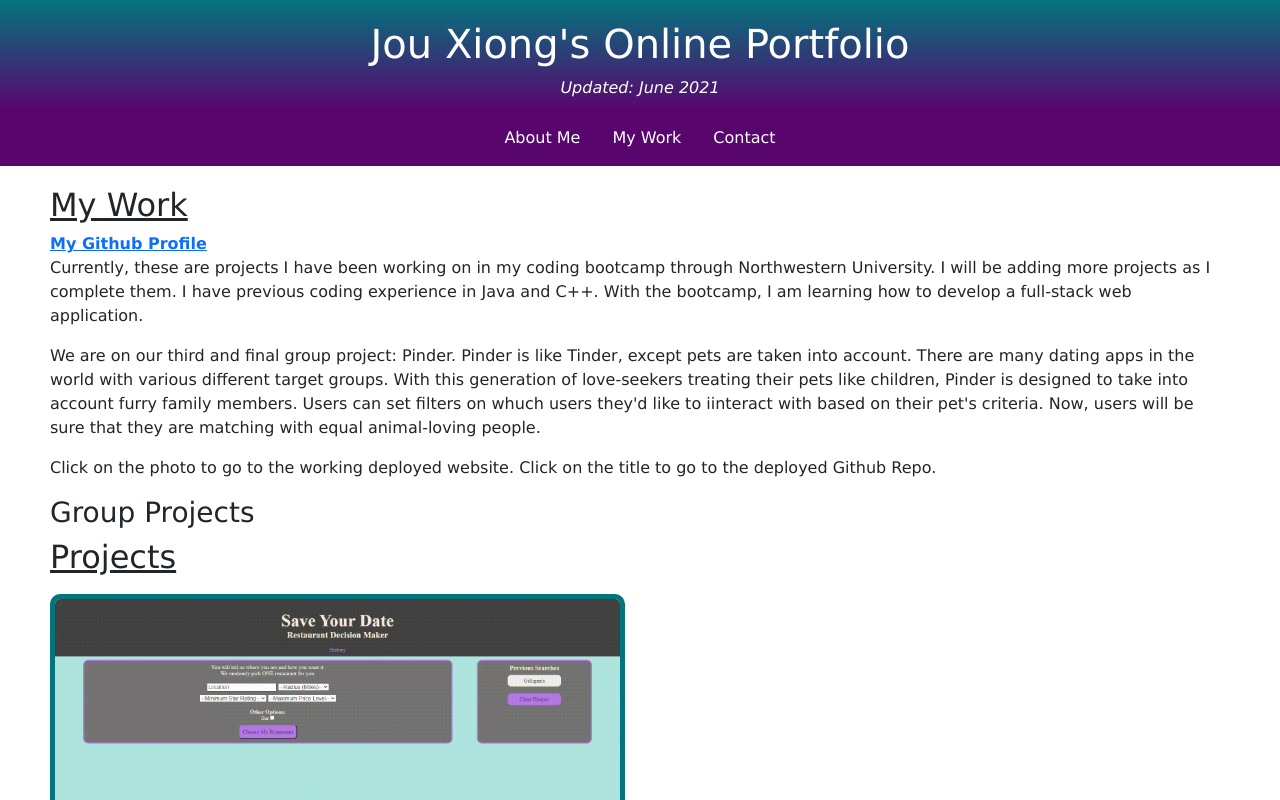
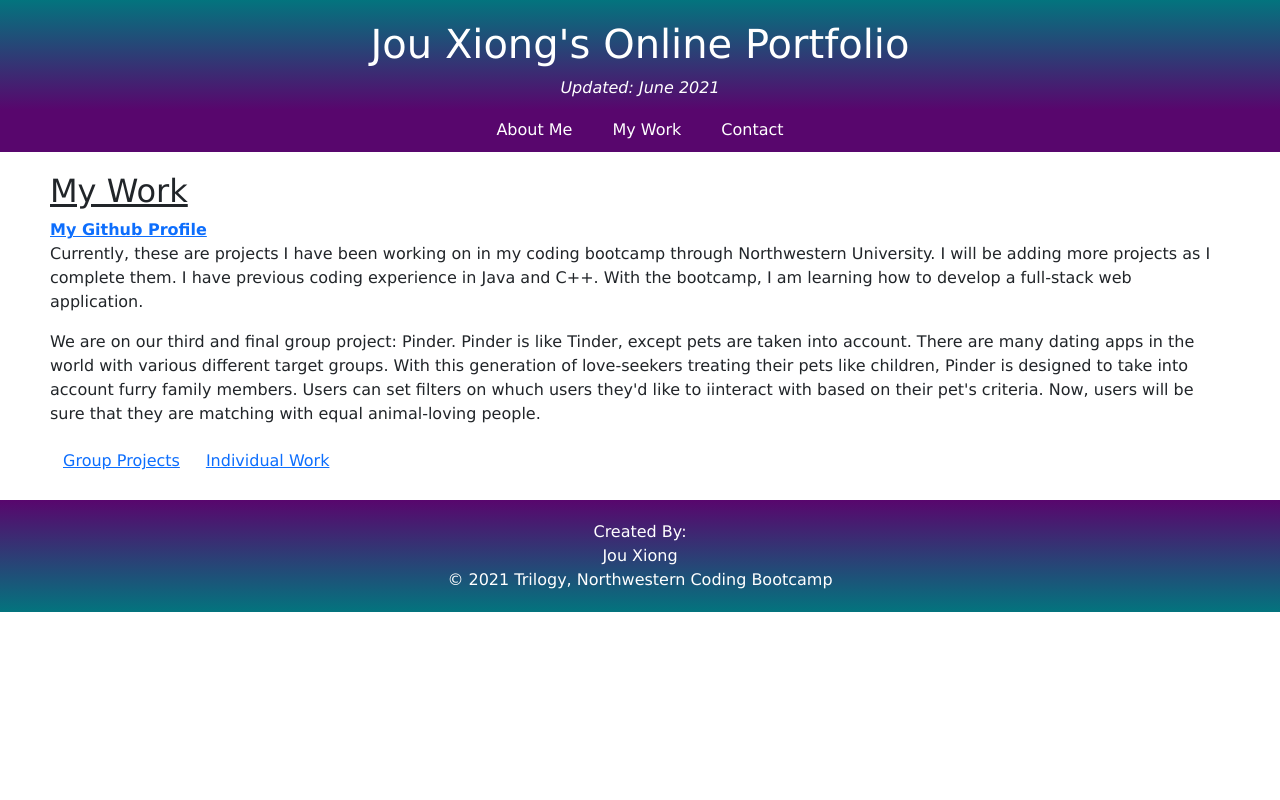
Before and after one commit to JXIong15/20-react-portfolio, a React (Create React App) app: page /work in a window 1280 px wide. Shown: the top 800 px of the page. Built offline with nearby package versions, Linux system fonts and the light colour scheme.

Commit message:
formatted documents

```diff
--- a/src/App.css
+++ b/src/App.css
@@ -33,22 +33,22 @@ footer p {
 /* NavBar */
 .nav.navbar {
   justify-content: center;
-  padding: 0;
+  padding-bottom: 10px;
   background-color: #58066d;
   color: #58066d;
   text-align: center;
-  margin-bottom: 0;
 }
 
-a.nav-link,
-a.nav-link:visited,
+.navbar a,
+.navbar a:visited,
 footer a,
 footer a:visited {
   color: white;
   text-decoration: none;
+  padding: 20px;
 }
 
-a.nav-link:hover,
+.navbar a:hover,
 .about a:hover,
 .contact-form a:hover,
 footer p a:hover {
--- a/src/App.js
+++ b/src/App.js
@@ -1,5 +1,6 @@
 import React from "react";
 import Heading from "./components/Heading";
+import Body from "./components/Body";
 import Footer from "./components/Footer";
 import './App.css';
 
@@ -7,6 +8,7 @@ function App() {
   return (
     <div>
       <Heading />
+      <Body />
       <Footer />
     </div>
   );
--- a/src/components/Arrays.js
+++ /dev/null
@@ -1,33 +0,0 @@
-import React from "react";
-import Project from "./pages/Project";
-import Homework from "./pages/Homework";
-
-class Arrays extends React.Component {
-    // 2 arrays: one for homework and one for grou projects
-
-    render() {
-        return (
-            <div>
-                <p>
-                    Click on the photo to go to the working deployed website. Click on the title to go to the deployed Github Repo.
-                </p>
-
-                <h3>Group Projects</h3>
-                {/* larger boxes */}
-                <Project
-                // PASS PROJECT NAME, DESCRIPTION, LINKS
-                />
-
-                <h3>Homework</h3>
-                {/* smaller boxes */}
-                <Homework
-                // PASS PROJECT NAME, DESCRIPTION, LINKS
-                />
-
-            </div>
-        )
-    }
-
-
-}
-export default Arrays;
--- /dev/null
+++ b/src/components/Body.js
@@ -0,0 +1,23 @@
+import React from "react";
+import { BrowserRouter as Router, Route } from "react-router-dom";
+import NavBar from "./NavBar";
+import Bio from "./pages/Bio";
+import Work from "./pages/Work";
+import Contact from "./pages/Contact/Contact";
+
+function Body() {
+  return (
+    <div>
+      <Router>
+        <div>
+          <NavBar />
+          <Route exact path="/" component={Bio} />
+          <Route exact path="/work" component={Work} />
+          <Route path="/contact" component={Contact} />
+        </div>
+      </Router>
+    </div>
+  );
+}
+
+export default Body;
--- a/src/components/Heading.js
+++ b/src/components/Heading.js
@@ -1,26 +1,11 @@
 import React from "react";
-import { BrowserRouter as Router, Route } from "react-router-dom";
-import NavBar from "./NavBar";
-import Bio from "./pages/Bio";
-import Work from "./pages/Work";
-import Contact from "./pages/Contact/Contact";
 
 function Heading() {
   return (
-    <div>
-      <header>
-          <h1>Jou Xiong's Online Portfolio</h1>
-          <p>Updated: June 2021</p>
-      </header>
-        <Router>
-        <div>
-          <NavBar />
-          <Route exact path="/" component={Bio} />
-          <Route exact path="/work" component={Work} />
-          <Route path="/contact" component={Contact} />
-        </div>
-      </Router>
-      </div>
+    <header>
+      <h1>Jou Xiong's Online Portfolio</h1>
+      <p>Updated: June 2021</p>
+    </header>
   );
 }
 
--- /dev/null
+++ b/src/components/Linkbar.js
@@ -0,0 +1,17 @@
+import React from "react";
+import { Link } from "react-router-dom";
+
+function LinkBar() {
+    return (
+        <div>
+            <Link to="/project" role="button" className="btn btn-link">
+                Group Projects
+            </Link>
+            <Link to="/my-work" role="button" className="btn btn-link">
+                Individual Work
+            </Link>
+        </div>
+    );
+}
+
+export default LinkBar;
--- a/src/components/NavBar.js
+++ b/src/components/NavBar.js
@@ -1,29 +1,21 @@
 import React from "react";
-import { Link, useLocation } from "react-router-dom";
+import { Link } from "react-router-dom";
 
 function NavBar() {
-  const location = useLocation();
-
   return (
     <ul className="nav navbar">
       <li className="nav-item">
-        <Link to="/" className={location.pathname === "/" ? "nav-link active" : "nav-link"}>
+        <Link to="/">
           About Me
         </Link>
       </li>
-      <li className="navbar">
-        <Link
-          to="/work"
-          className={location.pathname === "/work" ? "nav-link active" : "nav-link"}
-        >
+      <li className="nav-item">
+        <Link to="/work">
           My Work
         </Link>
       </li>
-      <li className="navbar">
-        <Link
-          to="/contact"
-          className={location.pathname === "/contact" ? "nav-link active" : "nav-link"}
-        >
+      <li className="nav-item">
+        <Link to="/contact">
           Contact
         </Link>
       </li>
--- a/src/components/pages/Homework.js
+++ b/src/components/pages/Homework.js
@@ -1,6 +1,6 @@
 import React from "react";
 
-function Homework(props) {
+function Homework() {
   return (
     <div>
       <h2>My Work</h2>
--- a/src/components/pages/Work.js
+++ b/src/components/pages/Work.js
@@ -1,10 +1,11 @@
 import React from "react";
-import Arrays from "../Arrays";
+import Linkbar from "../Linkbar";
 import Project from "./Project";
 import Homework from "./Homework";
-import { Link, Route } from "react-router-dom";
+import { BrowserRouter as Router, Route} from "react-router-dom";
 
-function Work(props) {
+
+function Work() {
   return (
     <section>
       <div>
@@ -26,18 +27,11 @@ function Work(props) {
         on their pet's criteria. Now, users will be sure that they are matching with equal animal-loving people.
       </p>
 
-      <Arrays />
-
-      <Link to={`${props.match.url}/projects`} role="button" className="btn btn-link">
-        Group Projects
-
-      </Link>
-      <Link to={`${props.match.url}/my-work`} role="button" className="btn btn-link">
-        Individual Work
-      </Link>
-      <Route exact path={`${props.match.url}/project`} component={Project} />
-      <Route exact path={`${props.match.url}/my-work`} component={Homework} />
-
+      <Router>
+        <Linkbar />
+        <Route exact path="/project" component={Project} />
+        <Route exact path="/my-work" component={Homework} />
+      </Router>
 
     </section>
   )
```
